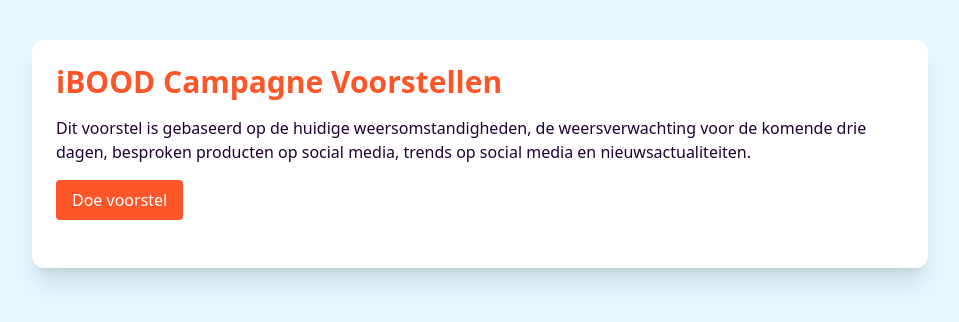
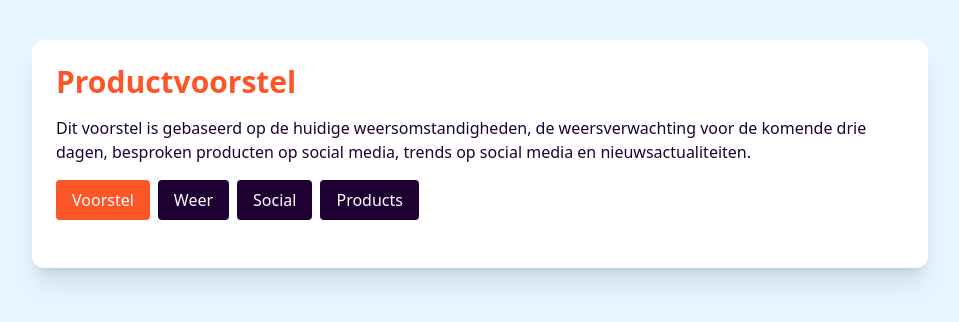
Before and after one commit to OmleNessumsa/merchadvise, a Next.js app: page / in a window 1280 px wide. Shown: the top 322 px of the page, without its empty margins (160-1119 px from the left). Built offline with nearby package versions, Linux system fonts and the light colour scheme.

Commit message:
Update page.tsx

```diff
--- a/src/app/page.tsx
+++ b/src/app/page.tsx
@@ -8,16 +8,36 @@
   voorbeeldproducten: string[];
 };
 
+const webhooks = {
+  voorstel: {
+    url: "https://asmussen.app.n8n.cloud/webhook/merchadvise",
+    colors: { bg: "#F1E5FE", border: "#C896FA" },
+  },
+  weer: {
+    url: "https://asmussen.app.n8n.cloud/webhook/merch_weer",
+    colors: { bg: "#EFFAE0", border: "#DFF6C0" },
+  },
+  social: {
+    url: "https://asmussen.app.n8n.cloud/webhook/merch-social",
+    colors: { bg: "#E4F3F3", border: "#B6E0E0" },
+  },
+  products: {
+    url: "https://asmussen.app.n8n.cloud/webhook/products",
+    colors: { bg: "#E2F3FF", border: "#6EA9E5" },
+  },
+};
+
 export default function Home() {
   const [voorstellen, setVoorstellen] = useState<Voorstel[]>([]);
   const [loading, setLoading] = useState(false);
+  const [currentColors, setCurrentColors] = useState(webhooks.voorstel.colors);
 
-  const fetchVoorstel = async () => {
+  const fetchVoorstel = async (type: keyof typeof webhooks) => {
     setLoading(true);
+    setCurrentColors(webhooks[type].colors);
     try {
-      const res = await fetch("https://asmussen.app.n8n.cloud/webhook/merchadvise");
+      const res = await fetch(webhooks[type].url);
       const json = await res.json();
-
       const parsed = JSON.parse(json.output);
 
       if (parsed && Array.isArray(parsed.data)) {
@@ -37,37 +57,56 @@
     <main className="min-h-screen p-10" style={{ backgroundColor: "#E5F6FF" }}>
       <div className="max-w-4xl mx-auto shadow-xl rounded-xl p-6 bg-white">
         <h1 className="text-3xl font-bold mb-4" style={{ color: "#FC5628" }}>
-          iBOOD Campagne Voorstellen
+          Productvoorstel
         </h1>
         <p className="mb-4" style={{ color: "#1E0033" }}>
           Dit voorstel is gebaseerd op de huidige weersomstandigheden, de weersverwachting voor
           de komende drie dagen, besproken producten op social media, trends op social media en
           nieuwsactualiteiten.
         </p>
-        <button
-          onClick={fetchVoorstel}
-          disabled={loading}
-          className="px-4 py-2 rounded text-white transition relative overflow-hidden"
-          style={{ backgroundColor: "#FC5628" }}
-        >
-          {loading ? (
-            <span className="flex items-center justify-center gap-2">
-              <span className="animate-spin inline-block w-4 h-4 border-[2px] border-current border-t-transparent rounded-full"></span>
-              Aan 't werk...
-            </span>
-          ) : (
-            "Doe voorstel"
-          )}
-        </button>
+        <div className="flex gap-2 mb-4">
+          <button
+            onClick={() => fetchVoorstel("voorstel")}
+            disabled={loading}
+            className="px-4 py-2 rounded text-white transition"
+            style={{ backgroundColor: "#FC5628" }}
+          >
+            Voorstel
+          </button>
+          <button
+            onClick={() => fetchVoorstel("weer")}
+            disabled={loading}
+            className="px-4 py-2 rounded text-white transition"
+            style={{ backgroundColor: "#1E0033" }}
+          >
+            Weer
+          </button>
+          <button
+            onClick={() => fetchVoorstel("social")}
+            disabled={loading}
+            className="px-4 py-2 rounded text-white transition"
+            style={{ backgroundColor: "#1E0033" }}
+          >
+            Social
+          </button>
+          <button
+            onClick={() => fetchVoorstel("products")}
+            disabled={loading}
+            className="px-4 py-2 rounded text-white transition"
+            style={{ backgroundColor: "#1E0033" }}
+          >
+            Products
+          </button>
+        </div>
 
         <div className="mt-6 grid gap-4">
           {voorstellen.map((v) => (
             <div
               key={v.category}
               className="border rounded-lg p-4 shadow-sm"
-              style={{ backgroundColor: "#F1E5FE", borderColor: "#C896FA" }}
+              style={{ backgroundColor: currentColors.bg, borderColor: currentColors.border }}
             >
-              <h2 className="text-xl font-semibold" style={{ color: "#C896FA" }}>
+              <h2 className="text-xl font-semibold" style={{ color: "#FC5628" }}>
                 {v.category} <span className="text-sm" style={{ color: "#1E0033" }}>(score: {v.score})</span>
               </h2>
               <p className="italic mt-2" style={{ color: "#1E0033" }}>
```
